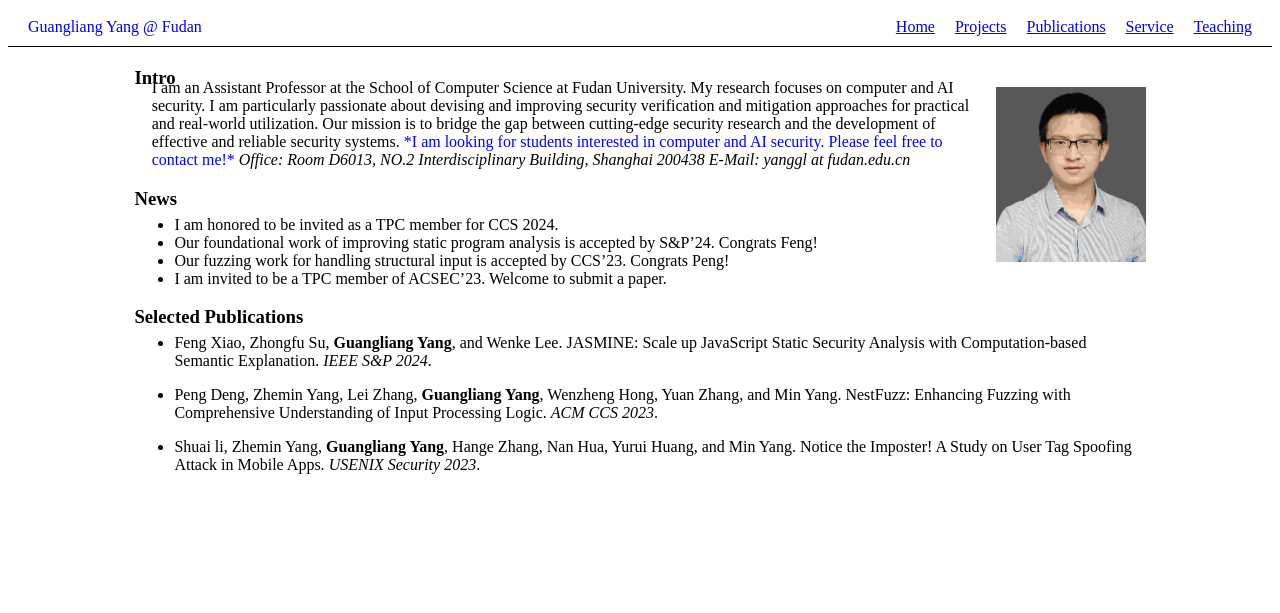
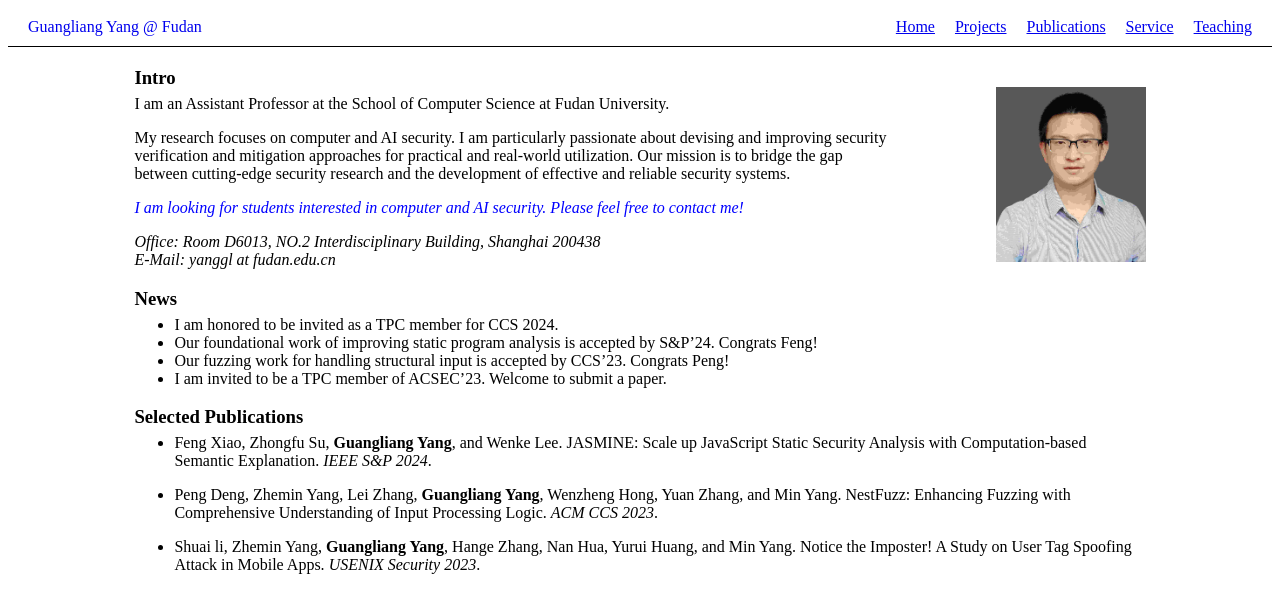
Before and after one commit to yang-guangliang/yang-guangliang.github.io, a Jekyll site: the page built from index.md, in a window 1280 px wide. Shown: the top 613 px of the page. Built offline with Jekyll 4.4.1, drawn with Linux system fonts in a browser that asks for light colours.

Commit message:
Update index.md

```diff
--- a/index.md
+++ b/index.md
@@ -4,11 +4,9 @@ title: home
 ---
 
 
-<img width="150px"  style="float:right; margin-left:10px;margin-top:20px;" src="./pictures/self.jpg">
+<img width="150px"  style="float:right; margin-left:100px;margin-top:20px;" src="./pictures/self.jpg">
 
 ### Intro
-
-<div style="margin-left:13pt; margin-right:40pt">
 
 I am an Assistant Professor at the School of Computer Science at Fudan University.
 
@@ -19,7 +17,7 @@ My research focuses on computer and AI security. I am particularly passionate ab
 <em> Office: Room D6013, NO.2 Interdisciplinary Building, Shanghai 200438</em>
 <em> E-Mail: yanggl at fudan.edu.cn</em>
 
-</div>
+
 
 ### News
 - I am honored to be invited as a TPC member for CCS 2024.
```
